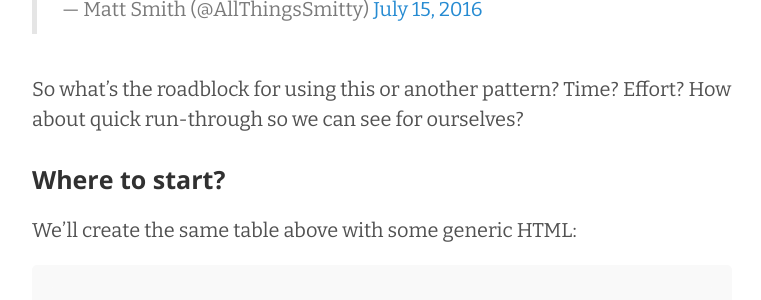
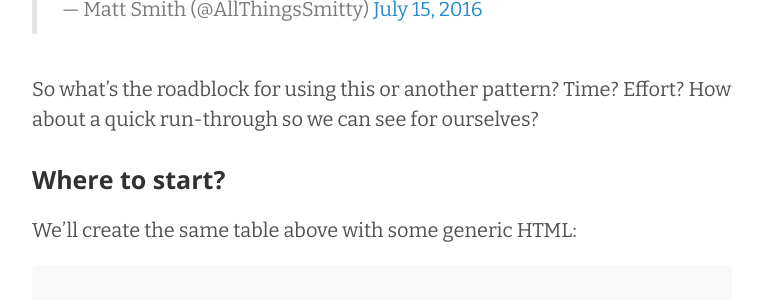
Before and after one commit to AllThingsSmitty/allthingssmitty.github.io, a Jekyll site: the page built from _posts/2016-10-03-responsive-table-layout.md, in a window 1280 px wide and 900 px high, scrolled down 596 px. Shown: the part 183-483 px from the top of the window, without its empty margins (258-1019 px from the left). Built offline with Jekyll 4.4.1, drawn with Linux system fonts in a browser that asks for light colours; nearby versions of some CDN libraries; comment, search, counter and statistics services are not loaded.

Commit message:
Minor edit ✏️

```diff
--- a/_posts/2016-10-03-responsive-table-layout.md
+++ b/_posts/2016-10-03-responsive-table-layout.md
@@ -16,7 +16,7 @@ It's an issue that exists broadly across the web, even though there are several
   <script async src="//platform.twitter.com/widgets.js" charset="utf-8"></script>
 </div>
 
-So what's the roadblock for using this or another pattern? Time? Effort? How about quick run-through so we can see for ourselves?
+So what's the roadblock for using this or another pattern? Time? Effort? How about a quick run-through so we can see for ourselves?
 
 ### Where to start?
 
```
